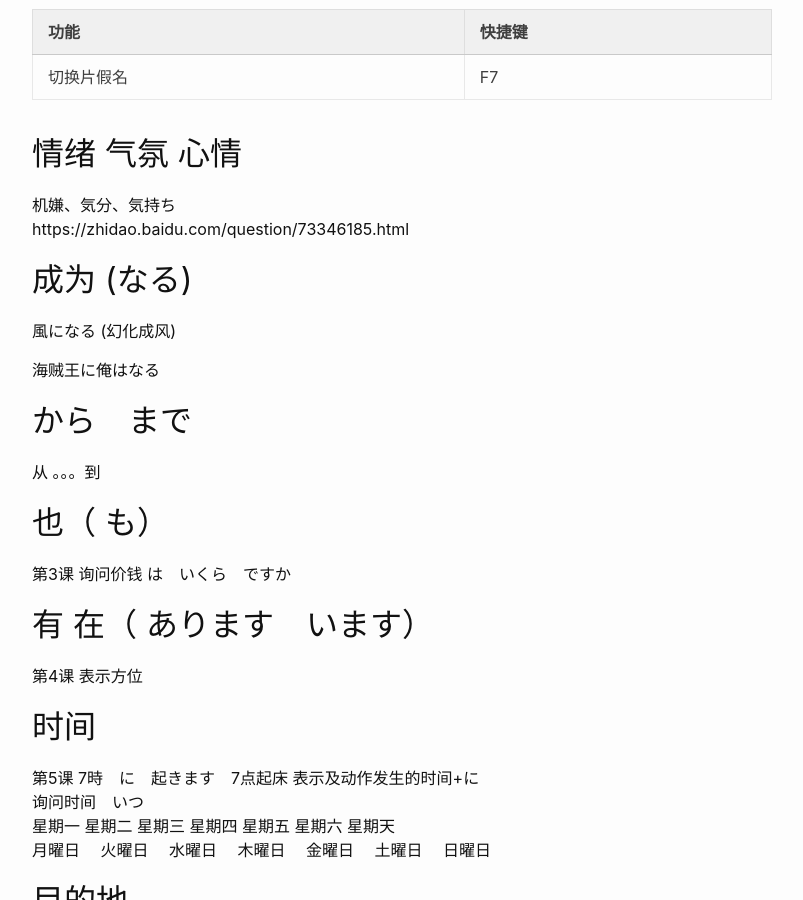
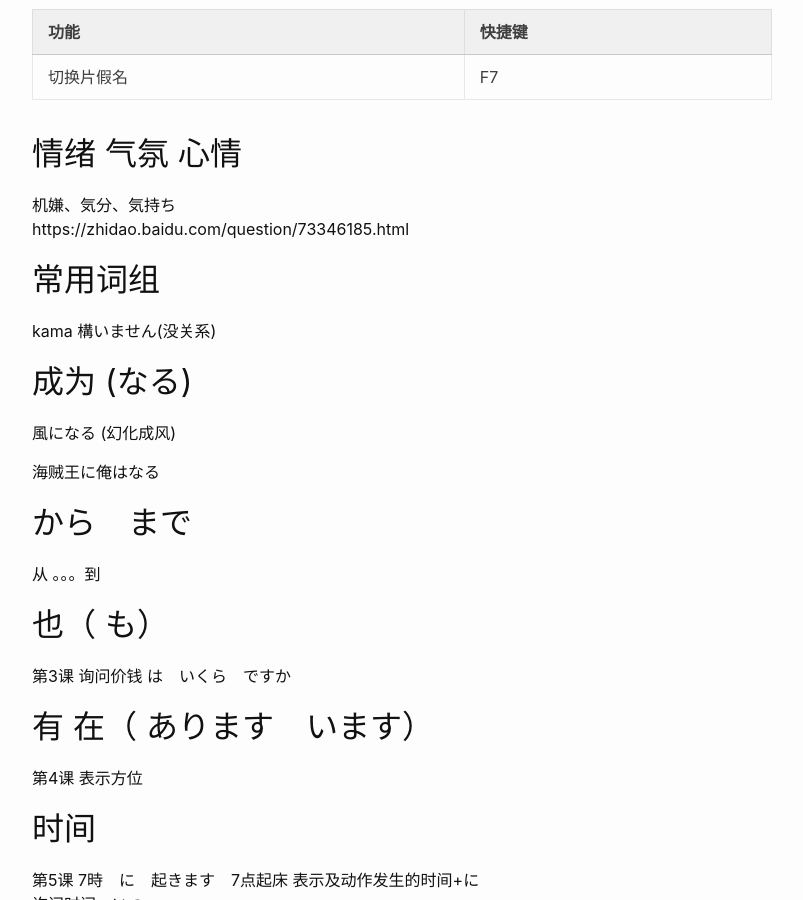
Before and after one commit to zane133/zane133.github.io, a Jekyll site: the page built from _posts/2019-08-17-japanese_study.markdown, in a window 1280 px wide and 900 px high, scrolled down 839 px. Shown: the whole window, without its empty margins (238-1041 px from the left). Built offline with Jekyll 4.4.1, drawn with Linux system fonts in a browser that asks for light colours; nearby versions of some CDN libraries.

Commit message:
Update 2019-08-17-japanese_study.markdown

```diff
--- a/_posts/2019-08-17-japanese_study.markdown
+++ b/_posts/2019-08-17-japanese_study.markdown
@@ -24,6 +24,10 @@ Google可以在搜索词的尾部加上 **とは**
 ## 情绪 气氛 心情
 机嫌、気分、気持ち
 https://zhidao.baidu.com/question/73346185.html
+
+## 常用词组
+kama
+構いません(没关系)
 
 ## 成为 (なる)
 風になる (幻化成风)
```
